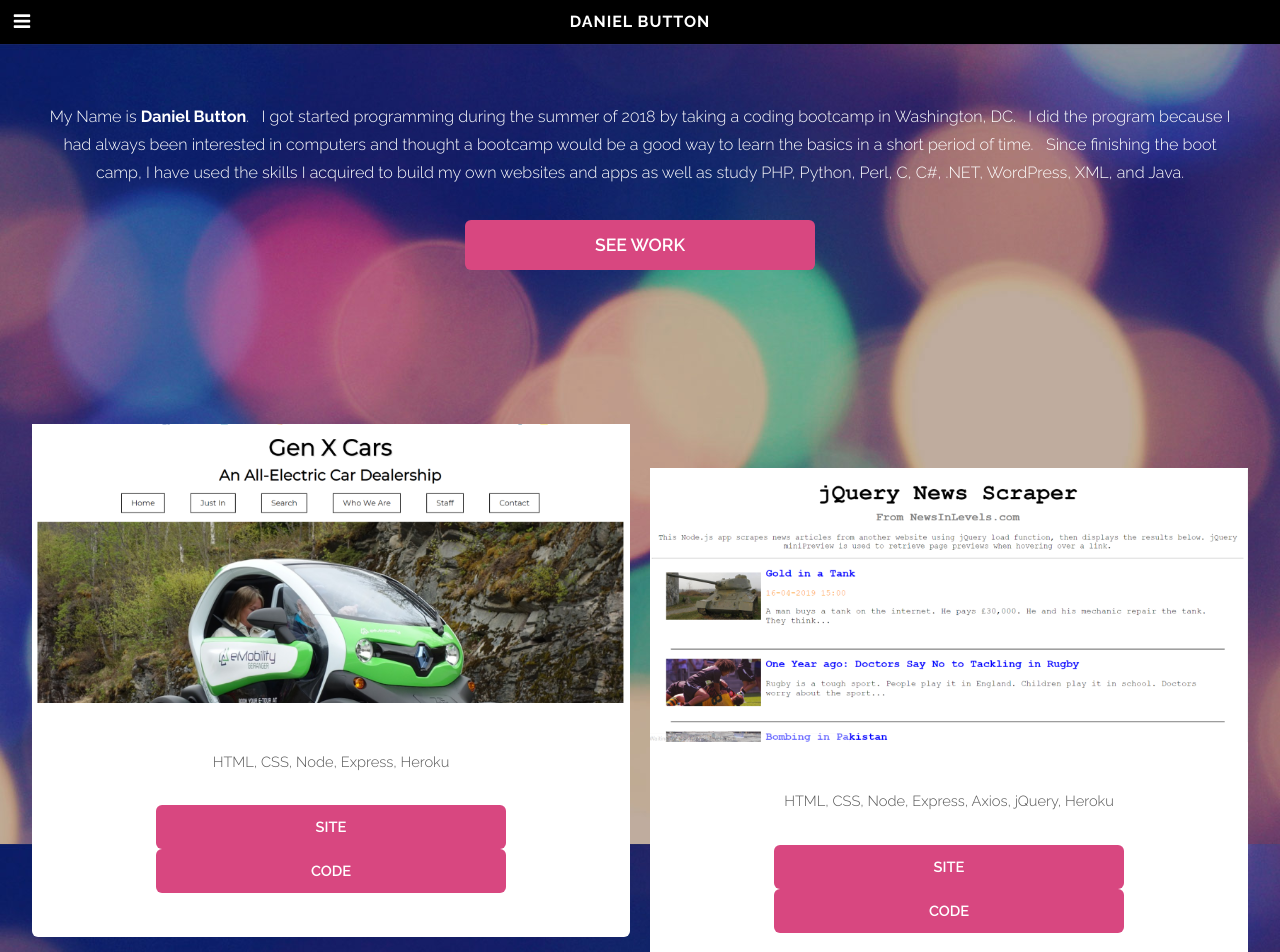
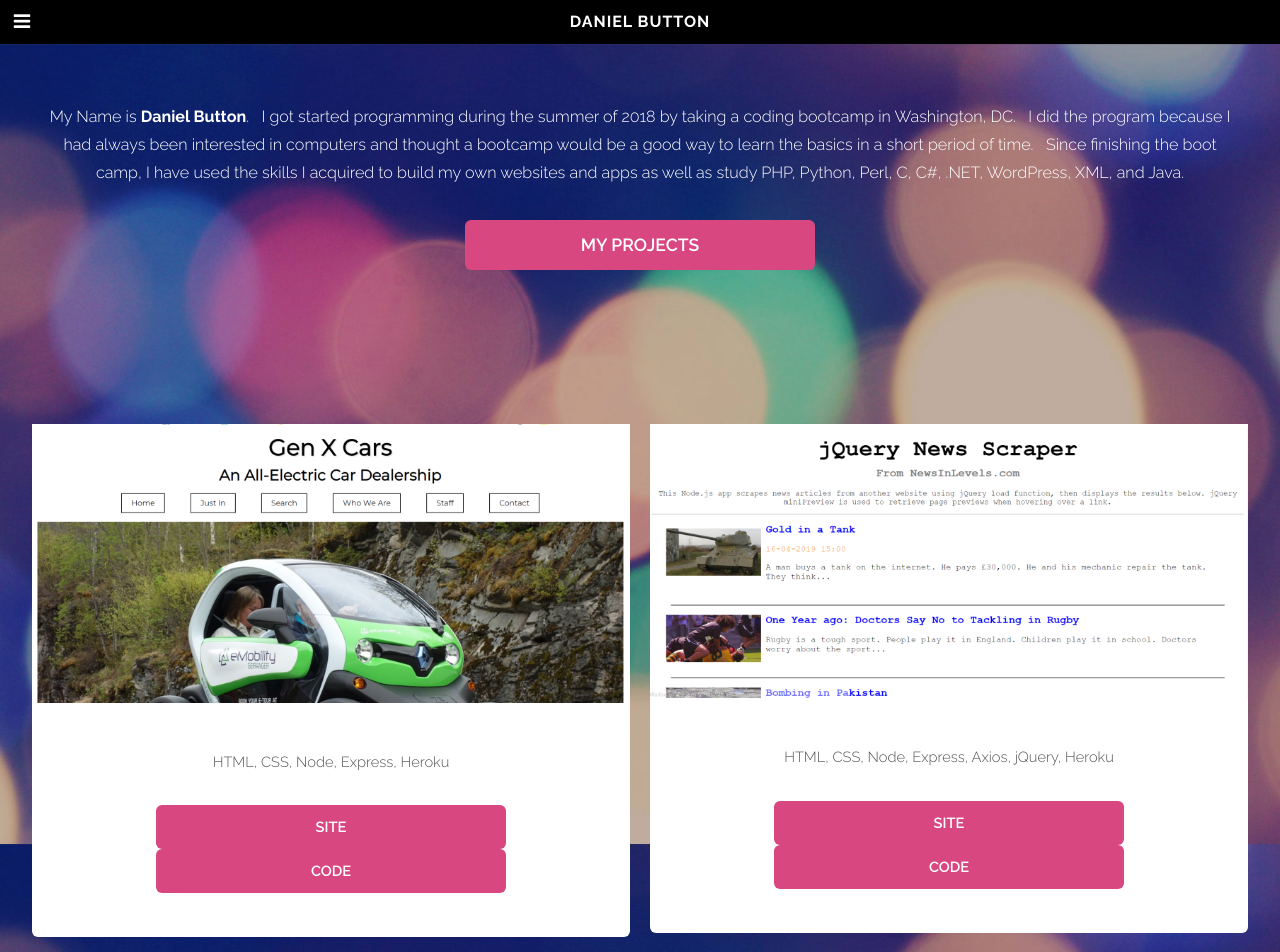
Before and after one commit to Websites2020/portfolio, a plain HTML site: page index.html in a window 1280 px wide. Shown: the top 952 px of the page. Drawn offline with Linux system fonts and the light colour scheme.

Commit message:
removed <br> and adjusted margins between 4u sections

```diff
--- a/index.html
+++ b/index.html
@@ -48,7 +48,7 @@
 					<div id="banner" class="container">
 						<section>
 							<p>My Name is <strong>Daniel Button</strong>. &nbsp;&nbsp;I got started programming during the summer of 2018 by taking a coding bootcamp in Washington, DC.  &nbsp;&nbsp;I did the program because I had always been interested in computers and thought a bootcamp would be a good way to learn the basics in a short period of time.  &nbsp;&nbsp;Since finishing the boot camp, I have used the skills I acquired to build my own websites and apps as well as study PHP, Python, Perl, C, C#, .NET, WordPress, XML, and Java.</p>
-							<a href="#extra" class="button medium">See Work</a>
+							<a href="#extra" class="button medium">My Projects</a>
 							<br><br>
 						</section>
 					</div>
@@ -58,22 +58,22 @@
 						<br>
 						<div class="container">
 							<div class="row no-collapse-1">
-								<section class="4u" style="width: 50%;"> <a href="https://lychee-pudding-75464.herokuapp.com/" class="image featured" target="_blank"><img src="images/dealership.png" alt=""></a>
+								<section class="4u" style="width:50%"> <a href="https://lychee-pudding-75464.herokuapp.com/" class="image featured" target="_blank"><img src="images/dealership.png" alt=""></a>
 									<div class="box">
 										<p>HTML, CSS, Node, Express, Heroku</p>
 										<a href="https://lychee-pudding-75464.herokuapp.com/" class="button" target="_blank">Site</a>
 										<a href="https://github.com/danielb3/carDealer-nodejs" class="button" target="_blank">Code</a>
 									</div>
 								</section>
-								<br><br>
-								<section class="4u" style="width: 50%;"> <a href="https://shielded-thicket-55175.herokuapp.com/" class="image featured" target="_blank"><img src="images/newscraper.png" alt=""></a>
+
+								<section class="4u" style="width: 50%; margin: 0 0 2em 0"> <a href="https://shielded-thicket-55175.herokuapp.com/" class="image featured" target="_blank"><img src="images/newscraper.png" alt=""></a>
 									<div class="box">
 										<p>HTML, CSS, Node, Express, Axios, jQuery, Heroku</p>
 										<a href="https://shielded-thicket-55175.herokuapp.com/" class="button" target="_blank">Site</a>
 										<a href="https://github.com/danielb3/newsScraper-nodejs" class="button" target="_blank">Code</a>
 									</div>
 								</section>
-								<br><br>
+
 								<section class="4u" style="width: 50%;"> <a href="https://calm-bastion-82404.herokuapp.com/" class="image featured" target="_blank"><img src="images/timesheet.png" alt=""></a>
 									<div class="box">
 										<p>HTML, Bootstrap, Node, Express, jQuery, AJAX, MongoDB, Heroku</p>
```
